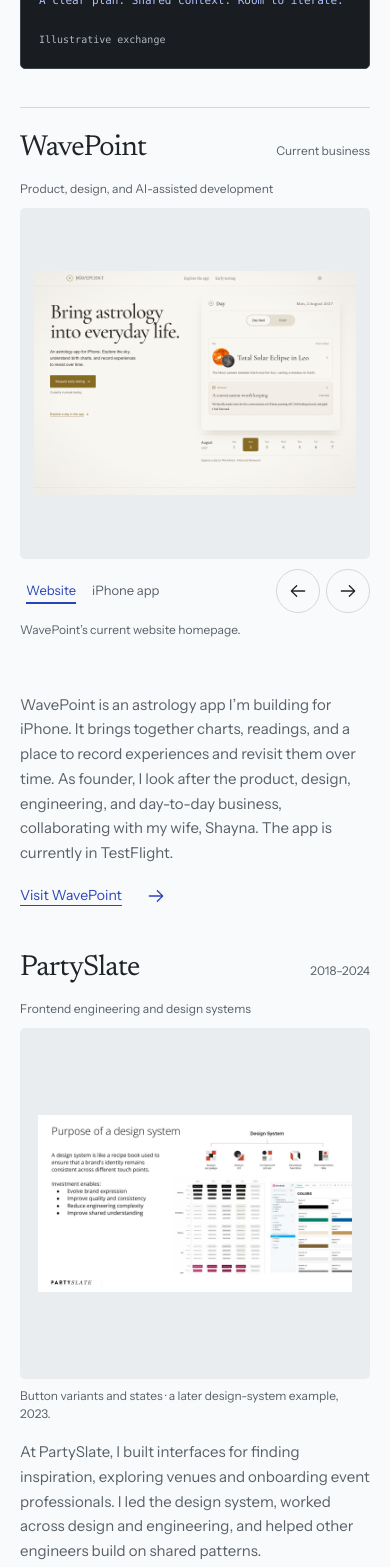
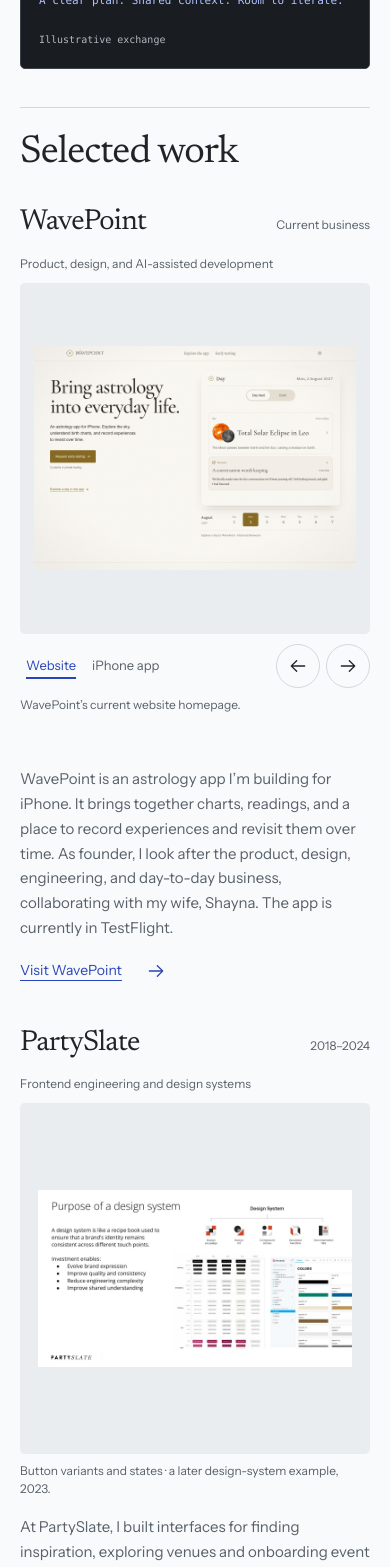
Before and after one commit to robabby/robabby, a Next.js app: page / in a window 390 px wide. Shown: the part 1300-2867 px from the top of the page. Built offline with nearby package versions, Linux system fonts and the light colour scheme; no server answers.

Commit message:
feat(home): label selected work section (SG-1790)

```diff
--- a/app/globals.css
+++ b/app/globals.css
@@ -117,14 +117,15 @@ a:hover .arrow { transform: translateX(3px); }
 .experience-logo-project44 { width: 100px; }
 .experience-logo-savo { width: 76px; }
 .selected-work { border-top: 1px solid var(--line); padding-top: 27px; }
+.selected-work > h2 { font-size: 47px; margin-bottom: 40px; }
 .work-grid { display: grid; gap: 48px; }
 .project-work { display: grid; grid-template-columns: minmax(0, 1.45fr) minmax(0, 1fr); column-gap: 40px; }
 .project-work .project-heading, .project-work .project-role { grid-column: 1 / -1; }
 .project-work .work-info { margin-top: 0; align-self: center; }
 .project-heading { display: flex; align-items: baseline; justify-content: space-between; gap: 12px; margin-bottom: 14px; }
-.project-heading h2 { font-size: 30px; line-height: 1.15; }
-.project-heading h2 a { text-decoration: none; }
-.project-heading h2 a:hover { text-decoration: underline; }
+.project-heading h3 { font-size: 30px; line-height: 1.15; }
+.project-heading h3 a { text-decoration: none; }
+.project-heading h3 a:hover { text-decoration: underline; }
 .project-heading > span, .project-role, .image-caption { font-size: 12px; color: var(--muted); }
 .project-role { margin-bottom: 9px; }
 .work-image { display: block; padding: 18px; background: var(--image-mat); border-radius: 5px; }
@@ -240,10 +241,11 @@ a:hover .arrow { transform: translateX(3px); }
   .experience-logo-project44 { width: clamp(76px, 21.5vw, 90px); }
   .experience-logo-savo { width: clamp(58px, 16vw, 66px); }
   .selected-work { padding-top: 24px; }
+  .selected-work > h2 { font-size: 39px; margin-bottom: 32px; }
   .work-grid, .project-work { display: block; }
   .project-work .work-info { margin-top: 16px; }
   .work-grid > article + article { margin-top: 34px; }
-  .project-heading h2 { font-size: 29px; }
+  .project-heading h3 { font-size: 29px; }
   .historical-preview { height: clamp(280px, 90vw, 400px); }
   .gallery-stage { height: clamp(280px, 90vw, 400px); padding: 14px; gap: 16px; }
   .gallery-phones img { max-width: calc(50% - 8px); }
--- a/app/page.tsx
+++ b/app/page.tsx
@@ -46,11 +46,12 @@ export default function Home() {
           <ExperienceLogos />
         </section>
         <AIWorkflowInvitation />
-        <section className="wrap selected-work" id="work" aria-label="Selected work">
+        <section className="wrap selected-work" id="work" aria-labelledby="work-title">
+          <h2 id="work-title">Selected work</h2>
           <div className="work-grid">
             <article className="project-work" id="wavepoint" aria-labelledby="wavepoint-title">
               <div className="project-heading">
-                <h2 id="wavepoint-title"><a href="https://wavepoint.space/">WavePoint</a></h2>
+                <h3 id="wavepoint-title"><a href="https://wavepoint.space/">WavePoint</a></h3>
                 <span>Current business</span>
               </div>
               <p className="project-role">Product, design, and AI-assisted development</p>
@@ -62,7 +63,7 @@ export default function Home() {
             </article>
             <article className="project-work" aria-labelledby="partyslate-work-title">
               <div className="project-heading">
-                <h2 id="partyslate-work-title"><Link href="/work/partyslate">PartySlate</Link></h2>
+                <h3 id="partyslate-work-title"><Link href="/work/partyslate">PartySlate</Link></h3>
                 <span>2018–2024</span>
               </div>
               <p className="project-role">Frontend engineering and design systems</p>
@@ -79,7 +80,7 @@ export default function Home() {
             </article>
             <article className="project-work" aria-labelledby="savo-work-title">
               <div className="project-heading">
-                <h2 id="savo-work-title"><Link href="/work/savo">SAVO</Link></h2>
+                <h3 id="savo-work-title"><Link href="/work/savo">SAVO</Link></h3>
                 <span>2013–2018</span>
               </div>
               <p className="project-role">Frontend engineering, product ownership, and UX</p>
```
